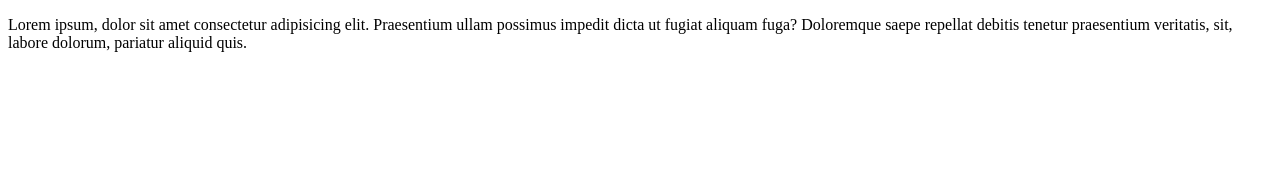
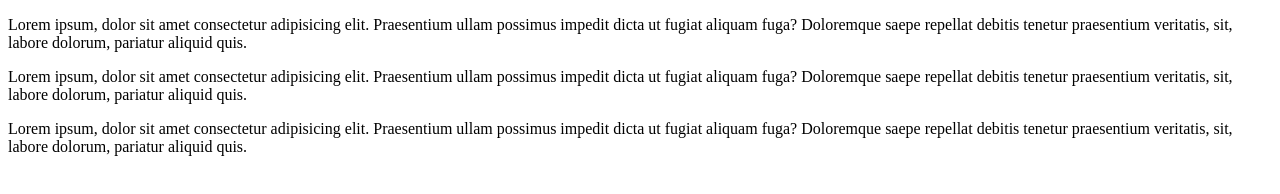
Before and after one commit to Meriem-ELK/TPMERIEM_ELKOUARIR, a plain HTML site: page page2.html in a window 1280 px wide. Drawn offline with Linux system fonts and the light colour scheme.

Commit message:
projet2 - 3eme commit - mise a jour du contenu

```diff
--- a/page2.html
+++ b/page2.html
@@ -14,5 +14,21 @@
         pariatur aliquid quis.
       </p>
     </article>
+    <article>
+      <p>
+        Lorem ipsum, dolor sit amet consectetur adipisicing elit. Praesentium
+        ullam possimus impedit dicta ut fugiat aliquam fuga? Doloremque saepe
+        repellat debitis tenetur praesentium veritatis, sit, labore dolorum,
+        pariatur aliquid quis.
+      </p>
+    </article>
+    <article>
+      <p>
+        Lorem ipsum, dolor sit amet consectetur adipisicing elit. Praesentium
+        ullam possimus impedit dicta ut fugiat aliquam fuga? Doloremque saepe
+        repellat debitis tenetur praesentium veritatis, sit, labore dolorum,
+        pariatur aliquid quis.
+      </p>
+    </article>
   </body>
 </html>
```
